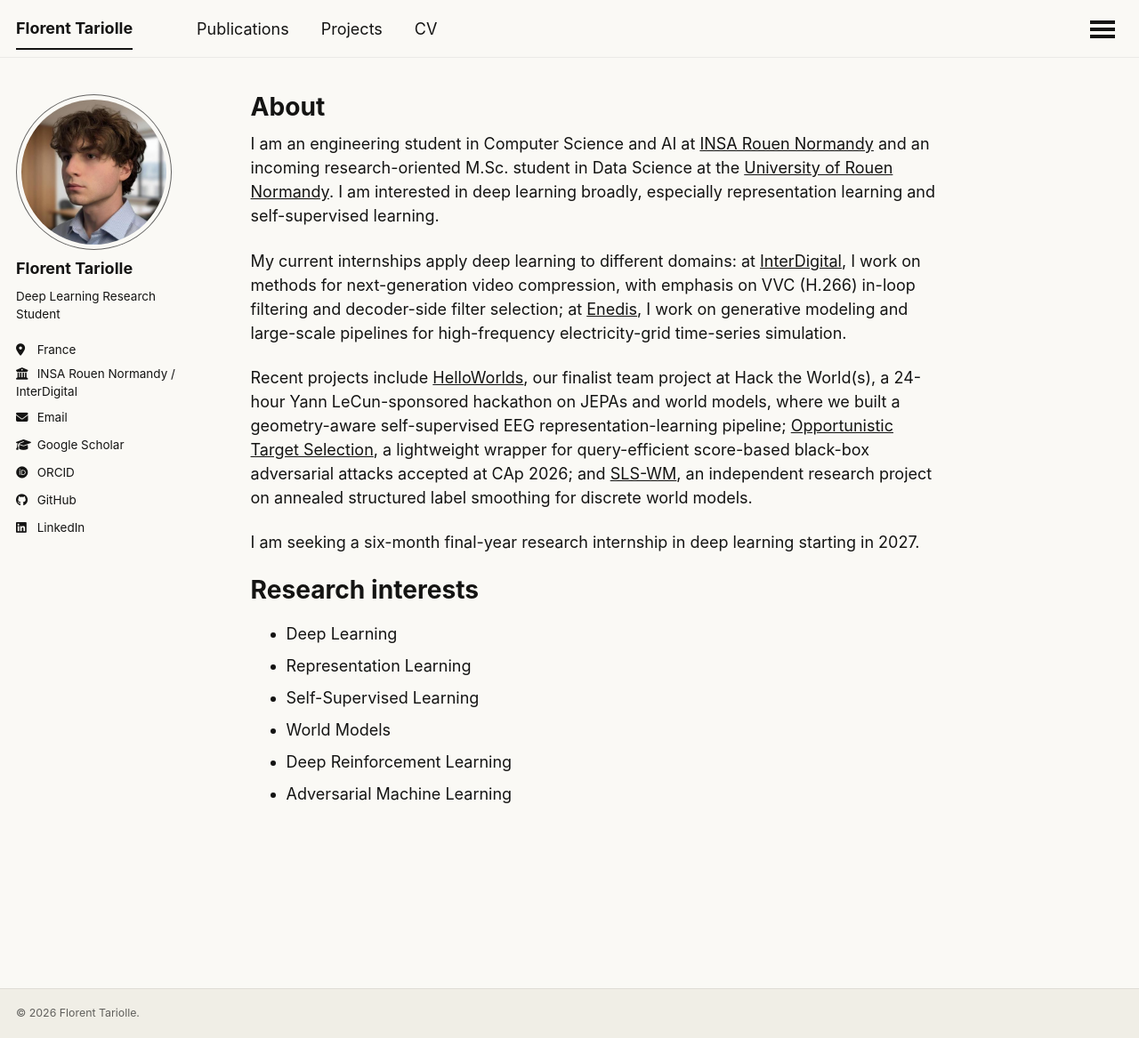
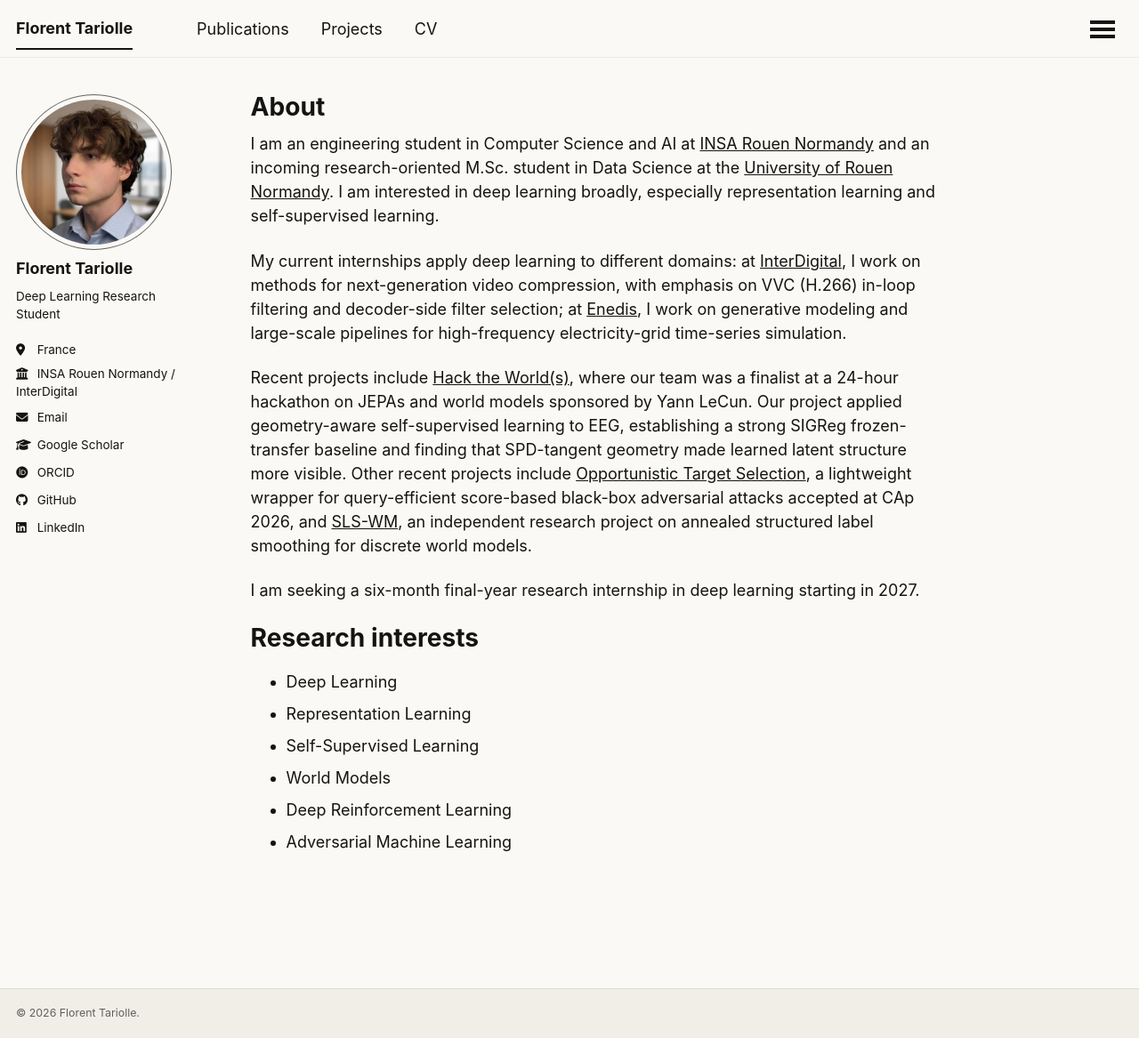
Before and after one commit to Tariolle/Tariolle.github.io, a Jekyll site: the page built from _pages/about.md, in a window 1280 px wide and 1167 px high. Shown: the whole window at 89% size. Built offline with Jekyll 4.4.1, drawn with Linux system fonts in a browser that asks for light colours; some web fonts are replaced; a script that is not in the unit is left out.

Commit message:
docs: align hackathon wording

```diff
--- a/_pages/about.md
+++ b/_pages/about.md
@@ -11,7 +11,7 @@ I am an engineering student in Computer Science and AI at [INSA Rouen Normandy](
 
 My current internships apply deep learning to different domains: at [InterDigital](https://www.interdigital.com/video-lab/video-codec-research), I work on methods for next-generation video compression, with emphasis on VVC (H.266) in-loop filtering and decoder-side filter selection; at [Enedis](https://www.enedis.fr/), I work on generative modeling and large-scale pipelines for high-frequency electricity-grid time-series simulation.
 
-Recent projects include [HelloWorlds](https://github.com/Tariolle/hello-worlds), our finalist team project at Hack the World(s), a 24-hour Yann LeCun-sponsored hackathon on JEPAs and world models, where we built a geometry-aware self-supervised EEG representation-learning pipeline; [Opportunistic Target Selection](https://arxiv.org/abs/2605.25663), a lightweight wrapper for query-efficient score-based black-box adversarial attacks accepted at CAp 2026; and [SLS-WM](https://tariolle.github.io/sls-wm/), an independent research project on annealed structured label smoothing for discrete world models.
+Recent projects include [Hack the World(s)](https://github.com/Tariolle/hello-worlds), where our team was a finalist at a 24-hour hackathon on JEPAs and world models sponsored by Yann LeCun. Our project applied geometry-aware self-supervised learning to EEG, establishing a strong SIGReg frozen-transfer baseline and finding that SPD-tangent geometry made learned latent structure more visible. Other recent projects include [Opportunistic Target Selection](https://arxiv.org/abs/2605.25663), a lightweight wrapper for query-efficient score-based black-box adversarial attacks accepted at CAp 2026, and [SLS-WM](https://tariolle.github.io/sls-wm/), an independent research project on annealed structured label smoothing for discrete world models.
 
 I am seeking a six-month final-year research internship in deep learning starting in 2027.
 
```
Also changed, not shown: _pages/projects.md (+1 -1 lines).
